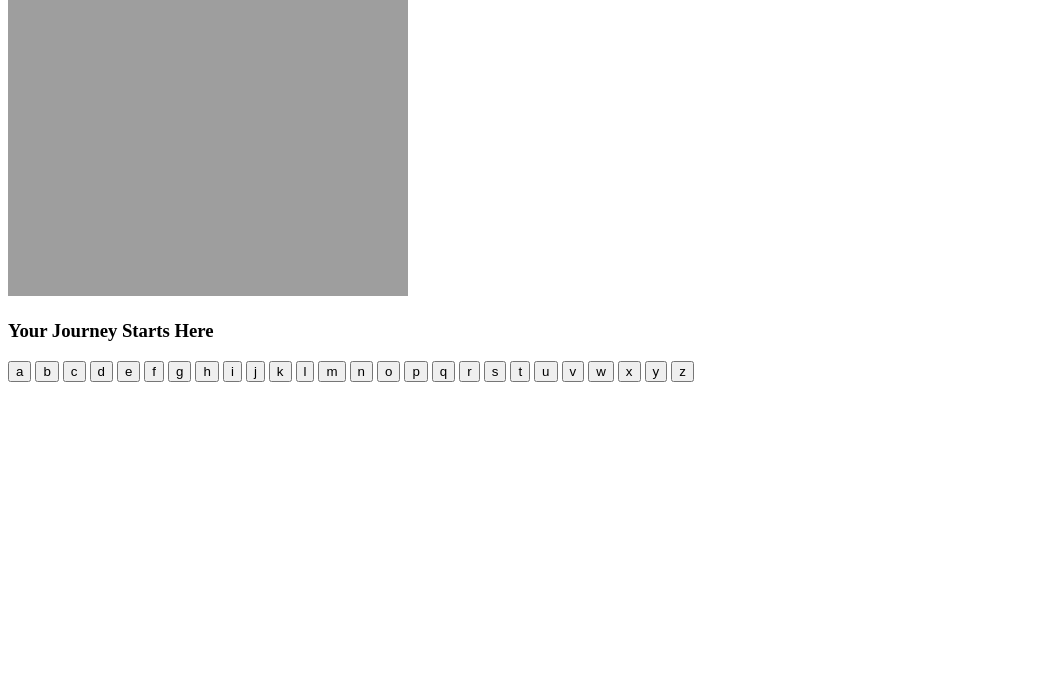
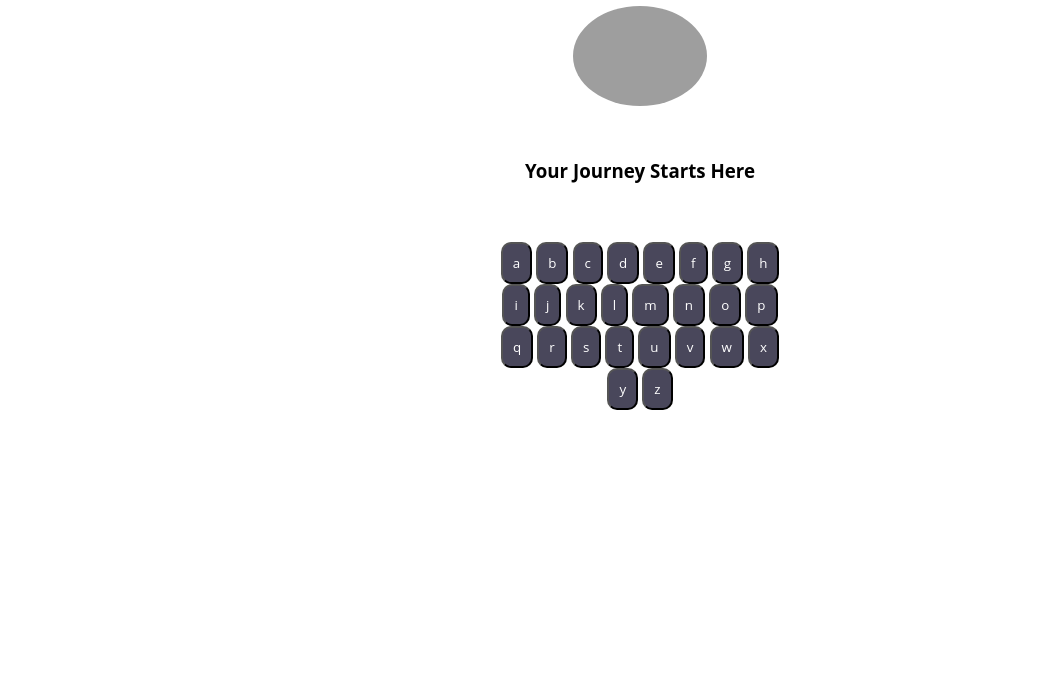
Before and after one commit to bevonbrye/Ardor, a plain HTML site: page index.html in a window 1280 px wide. Shown: the part 110-800 px from the top of the page, without its empty margins (0-1064 px from the left). Drawn offline with Linux system fonts and the light colour scheme; the site is published under a folder, as on GitHub Pages, so addresses that start at the root find nothing.

Commit message:
git hub pages

```diff
--- a/index.html
+++ b/index.html
@@ -5,7 +5,7 @@
     <meta charset="UTF-8">
     <meta name="viewport" content="width=device-width, initial-scale=1.0">
     <title>Ardor</title>
-    <link rel="stylesheet" href="/CSS/ardor.css">
+    <link rel="stylesheet" href="./CSS/ardor.css">
     <script src="./JS/ardor.js" defer></script>
 </head>
 
```
